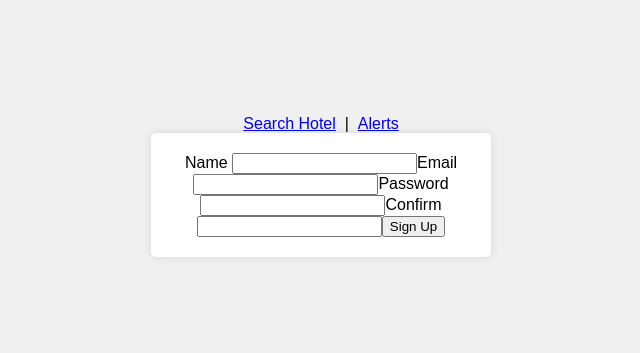
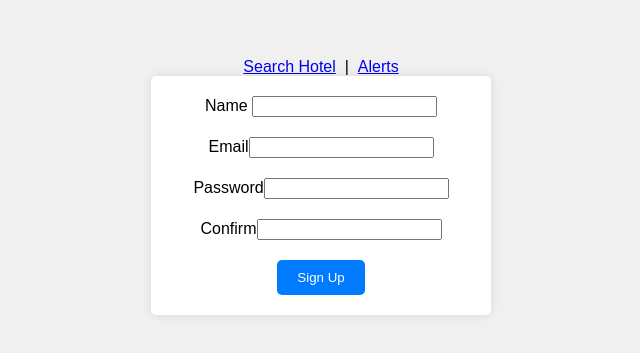
Before and after one commit to khhrogers/khhrogers, a React (Create React App) app in the folder hotel/: page / in a window 1280 px wide. Shown: the part 189-542 px from the top of the page, without its empty margins (319-959 px from the left). Built offline with nearby package versions, Linux system fonts and the light colour scheme.

Commit message:
labels are accepting input
labels are accepting input

```diff
--- a/hotel/src/App.css
+++ b/hotel/src/App.css
@@ -3,6 +3,7 @@
 }
 
 body {
+  margin:0;
   font-family: Arial, sans-serif;
   margin: 0;
   padding: 0;
@@ -33,6 +34,7 @@ body {
 .form {
   display: flex;
   flex-direction: column;
+  gap: 1.25vmin;
 }
 
 .input {
@@ -42,15 +44,19 @@ body {
   border-radius: 3px;
 }
 
-.button {
-  padding: 10px;
+.signup-button {
   background-color: #007bff;
-  color: #ffffff;
+  color: white;
+  padding: 10px 20px;
   border: none;
-  border-radius: 3px;
+  border-radius: 5px;
   cursor: pointer;
+  margin-top: 20px;
 }
-
 .button:hover {
   background-color: #0056b3;
 }
+
+.form-group {
+  margin-bottom: 20px; /* Adjust the value as needed */
+}
--- a/hotel/src/Pages/Datahere.js
+++ b/hotel/src/Pages/Datahere.js
@@ -33,6 +33,7 @@ console.log(advisoryInfo)
       <h2>Travel Advisory Information for US</h2>
 
      <h1> {advisoryInfo.data.US.name}</h1>
+     <h1> {advisoryInfo.data.US.advisory.message} </h1>
 
 
     </div>
--- a/hotel/src/components/SignUpForm/SignUpForm.js
+++ b/hotel/src/components/SignUpForm/SignUpForm.js
@@ -1,5 +1,5 @@
 import { useState} from 'react';
-
+import {signUp} from '../utilities/user-service'
 
 const SignUpForm = ({setUser}) => {
     const [formData, setFormData] = useState ({
@@ -11,44 +11,74 @@ const SignUpForm = ({setUser}) => {
 
 const [error, setError] =useState("")
 
+const handleChange = e => {
+    const {name , value } = e.target
+    setFormData ({...formData, [ name] : value })
+}
 
+const handleSubmit = async e => {
+    e.preventDefault()
+    try {
+     const userData = {...formData}
+     delete userData.confirm;
 
+     const user = await signUp(userData);
 
+     setUser(user)
+    }catch (error){
+     setError('Sign up Failed Please Try Again');
+
+    }
+};
+
+const disable = formData.password !== formData.confirm;
 
 
 
 return(
 <div>
 <div className='form-container'>
-<form autoComplete="off" >
+<form autoComplete="off" onSubmit={handleSubmit} >
+<div className="form-group">
 <label> Name </label>
 <input
 type="text"
 name = "name"
 value={formData.name}
+onChange={handleChange}
 required
+
 />
+</div>
+<div className="form-group">
 <label>Email</label>
 <input
 type="email"
 name="email"
 value={formData.email}
+onChange={handleChange}
 required
 />
+</div>
+<div className="form-group">
 <label>Password</label>
 <input
 type="password"
 name="password"
 value={formData.password}
+onChange={handleChange}
 required/>
+</div>
 <label>Confirm</label>
 <input
 type="password"
 name="confirm"
 value={formData.confirm}
+onChange={handleChange}
 required
 />
-<button type="submit">
+
+<button type="submit" className='signup-button'>
     Sign Up
 </button>
 
--- /dev/null
+++ b/hotel/src/components/utilities/user-service.js
@@ -0,0 +1,37 @@
+import * as usersAPI from './users-api';
+
+
+export async function signUp(userData){
+    console.log('we are in the user-services', userData)
+
+    const token = await usersAPI.signUp(userData);
+
+    localStorage.setItem('token', token);
+
+    return getUser();
+}
+
+export function getToken() {
+// getItem returns null if there's no string
+const token = localStorage.getItem('token');
+if (!token) return null;
+// Obtain the payload of the token
+const payload = JSON.parse(atob(token.split('.')[1]));
+// A JWT's exp is expressed in seconds, not milliseconds, so convert
+if (payload.exp < Date.now() / 1000) {
+  // Token has expired - remove it from localStorage
+  localStorage.removeItem('token');
+  return null;
+}
+return token;
+}
+
+export function getUser() {
+const token = getToken();
+// If there's a token, return the user in the payload, otherwise return null
+return token ? JSON.parse(atob(token.split('.')[1])).user : null;
+}
+
+export function logOut() {
+    localStorage.removeItem('token');
+    }
--- /dev/null
+++ b/hotel/src/components/utilities/users-api.js
@@ -0,0 +1,26 @@
+// users-api.js
+// this is the base path
+
+// This is the base path of the Express route we'll define
+const BASE_URL = '/api/users'; // this is the prefeix of our url, thats how we access our data from the backend(api)
+// anything captiliaze like the bas is indicator it will be a constant
+export async function signUp(userData) {
+    console.log('we are using something',userData)
+    // this userdata came from our component that got passed down
+  // Fetch uses an options object as a second arg to make requests
+  // other than basic GET requests, include data, headers, etc.
+  const res = await fetch(BASE_URL, {
+    method: 'POST',
+    headers: { 'Content-Type': 'application/json' },
+    // Fetch requires data payloads to be stringified
+    // and assigned to a body property on the options object
+    body: JSON.stringify(userData)
+  });
+  // Check if request was successful
+  if (res.ok) {
+    // res.json() will resolve to the JWT
+    return res.json();
+  } else {
+    throw new Error('Invalid Sign Up');
+  }
+}
--- a/hotel/src/utilities/users-api.js
+++ /dev/null
@@ -1,2 +0,0 @@
-// users-api.js
-// this is the base path
```
